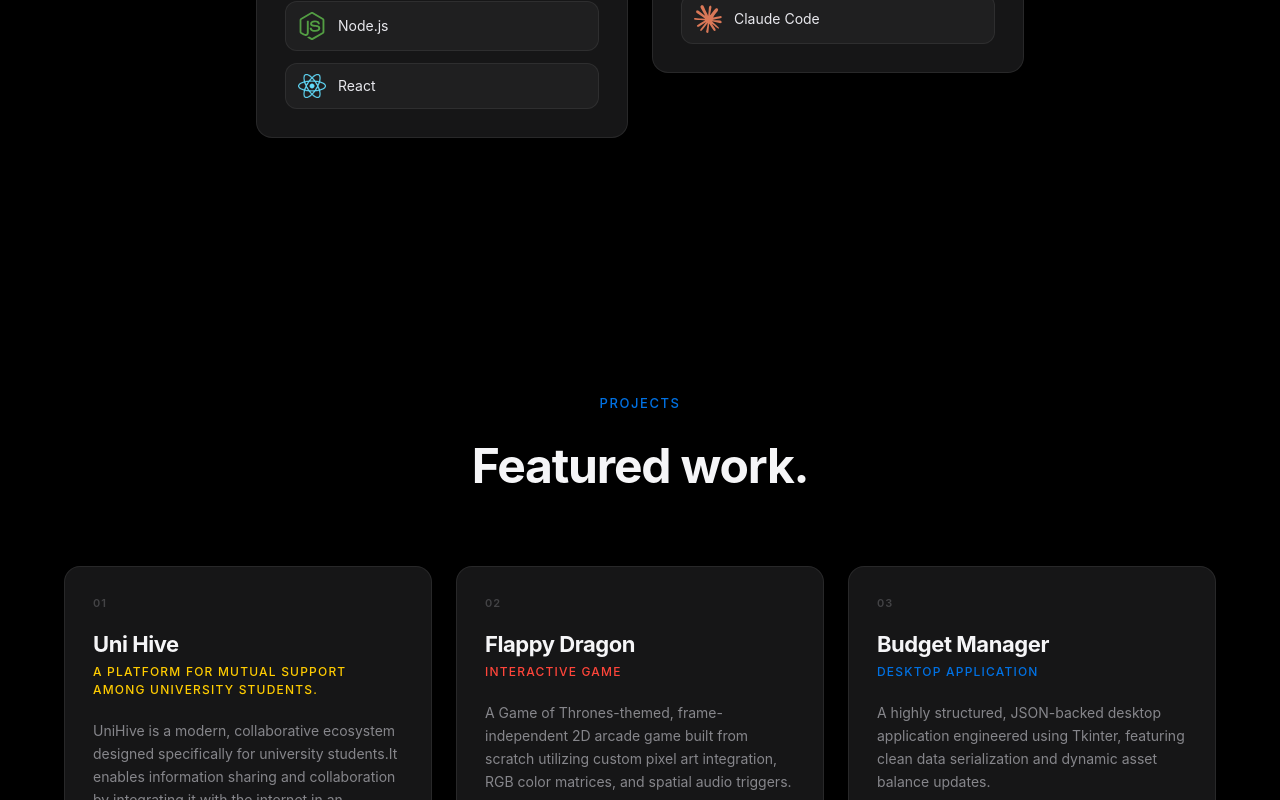
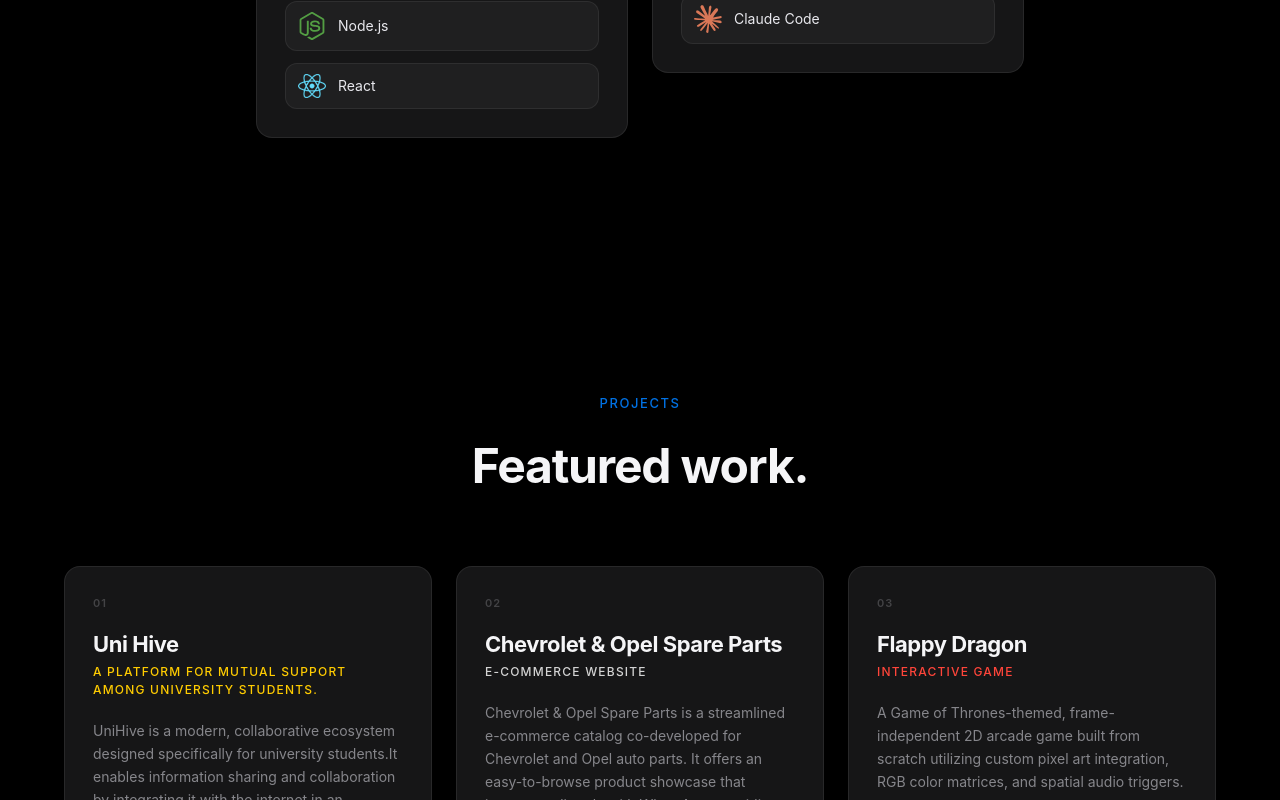
Before and after one commit to emirtepedeldiren/personal-website, a Next.js app: page / in a window 1280 px wide. Shown: the part 2000-2800 px from the top of the page. Built offline with nearby package versions, Linux system fonts and the light colour scheme.

Commit message:
feat: my new project added to Projects

```diff
--- a/components/About.tsx
+++ b/components/About.tsx
@@ -16,7 +16,7 @@ const fadeUp = {
 };
 
 const stats = [
-  { value: "3+", label: "Projects Built" },
+  { value: "4+", label: "Projects Built" },
   { value: "8+", label: "Months Coding" },
 ];
 
--- a/components/Projects.tsx
+++ b/components/Projects.tsx
@@ -10,30 +10,46 @@ const projects = [
     subtitle: "A platform for mutual support among university students.",
     description:
       "UniHive is a modern, collaborative ecosystem designed specifically for university students.It enables information sharing and collaboration by integrating it with the internet in an academic environment.",
-    techStack: ["TypeScript","Node.js", "React"],
+    techStack: ["TypeScript","Next.js", "React"],
     accent: "#FFCC00",
+    glowAlpha: "12",
     highlight: "Modern, collaborative ecosystem for university students.",
+
+
   },
   {
     id: 2,
     number: "02",
+    title: "Chevrolet & Opel Spare Parts",
+    subtitle: "E-commerce Website",
+    description:"Chevrolet & Opel Spare Parts is a streamlined e-commerce catalog co-developed for Chevrolet and Opel auto parts. It offers an easy-to-browse product showcase that integrates directly with WhatsApp, providing customers with a fast, personalized, and direct ordering experience.",
+    techStack: [ "TypeScript", "Vue.js", "Python", "PostgreSQL" ],
+    accent: "#D3D3D3",
+    glowAlpha: "15",
+    highlight: "Streamlined e-commerce catalog for Chevrolet and Opel auto parts with WhatsApp integration for direct ordering.",
+  },
+  {
+    id: 3,
+    number: "03",
     title: "Flappy Dragon",
     subtitle: "Interactive Game",
     description:
       "A Game of Thrones-themed, frame-independent 2D arcade game built from scratch utilizing custom pixel art integration, RGB color matrices, and spatial audio triggers.",
     techStack: ["Python"],
     accent: "#ff453a",
+    glowAlpha: "24",
     highlight: "Frame-independent physics with custom pixel art engine.",
   },
   {
-    id: 3,
-    number: "03",
+    id: 4,
+    number: "04",
     title: "Budget Manager",
     subtitle: "Desktop Application",
     description:
       "A highly structured, JSON-backed desktop application engineered using Tkinter, featuring clean data serialization and dynamic asset balance updates.",
     techStack: ["Python","JSON"],
     accent: "#0071e3",
+    glowAlpha: "20",
     highlight: "Financial data persistence with real-time balance calculation.",
   },
 ];
@@ -98,7 +114,7 @@ export default function Projects() {
               <div
                 className="absolute inset-0 opacity-0 group-hover:opacity-100 transition-opacity duration-500 pointer-events-none"
                 style={{
-                  background: `radial-gradient(600px circle at top left, ${project.accent}08, transparent 60%)`,
+                  background: `radial-gradient(600px circle at top left, ${project.accent}${project.glowAlpha || "08"}, transparent 60%)`,
                 }}
               />
 
```
